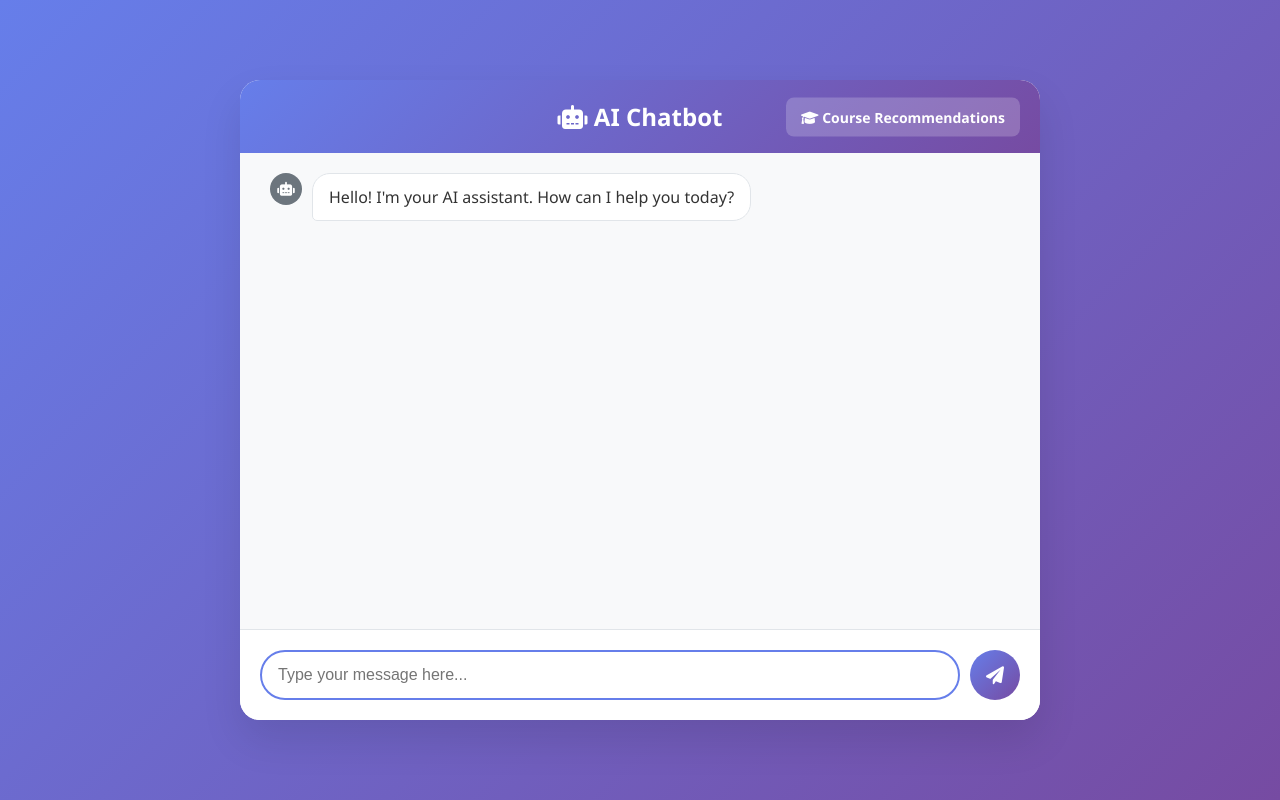
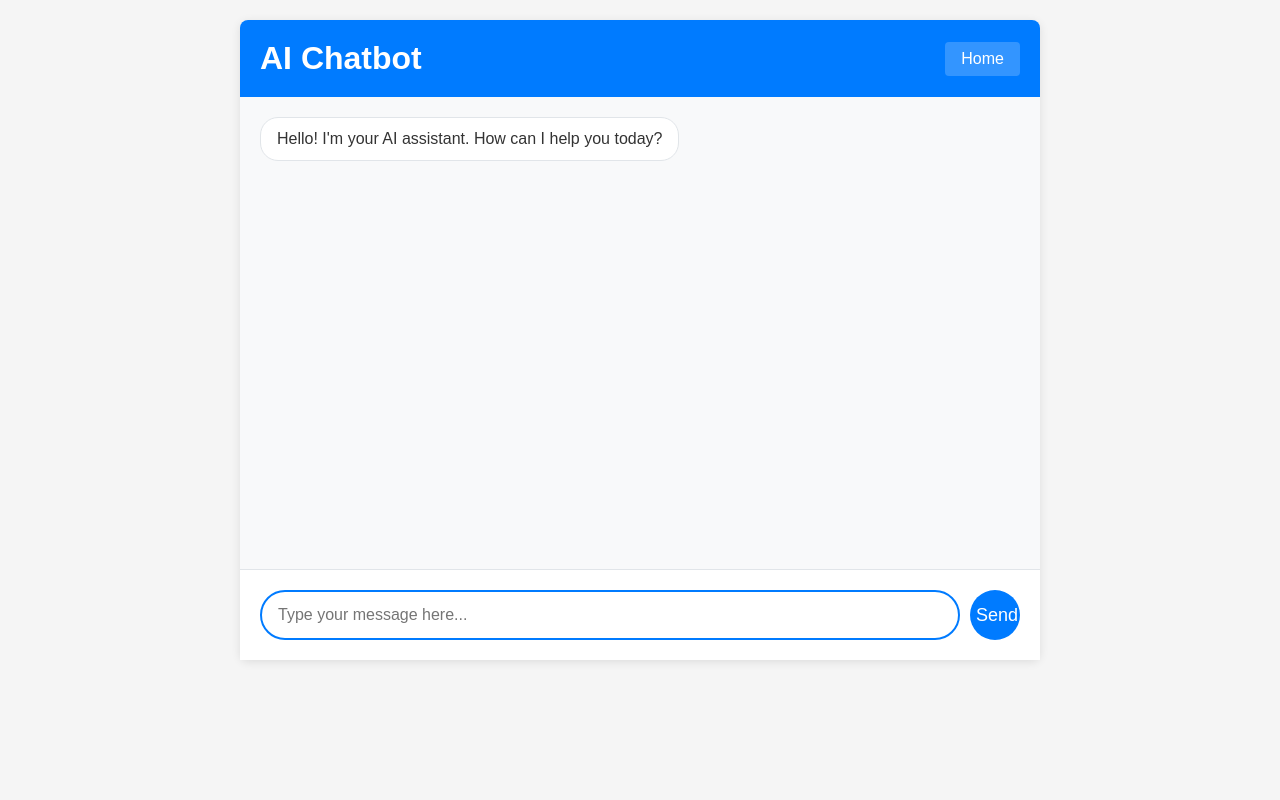
Before and after one commit to Obinario/Flaskbot, a Flask app: page /chatbot in a window 1280 px wide. Run offline with Flask 3, Linux system fonts and the light colour scheme.

Commit message:
Update chatbot.html

```diff
--- a/templates/chatbot.html
+++ b/templates/chatbot.html
@@ -4,62 +4,48 @@
     <meta charset="UTF-8">
     <meta name="viewport" content="width=device-width, initial-scale=1.0">
     <title>AI Chatbot</title>
-    <link href="https://cdnjs.cloudflare.com/ajax/libs/font-awesome/6.0.0/css/all.min.css" rel="stylesheet">
     <style>
-        * {
+        body {
+            font-family: Arial, sans-serif;
             margin: 0;
-            padding: 0;
-            box-sizing: border-box;
+            padding: 20px;
+            background-color: #f5f5f5;
         }
 
-        body {
-            font-family: 'Segoe UI', Tahoma, Geneva, Verdana, sans-serif;
-            background: linear-gradient(135deg, #667eea 0%, #764ba2 100%);
-            height: 100vh;
+        .container {
+            max-width: 800px;
+            margin: 0 auto;
+            background: white;
+            border-radius: 8px;
+            box-shadow: 0 2px 10px rgba(0,0,0,0.1);
             display: flex;
-            justify-content: center;
+            flex-direction: column;
+            height: 80vh;
+        }
+
+        .header {
+            background: #007bff;
+            color: white;
+            padding: 20px;
+            border-radius: 8px 8px 0 0;
+            display: flex;
+            justify-content: space-between;
             align-items: center;
         }
 
-        .chat-container {
-            width: 90%;
-            max-width: 800px;
-            height: 80vh;
-            background: white;
-            border-radius: 20px;
-            box-shadow: 0 20px 40px rgba(0,0,0,0.1);
-            display: flex;
-            flex-direction: column;
-            overflow: hidden;
+        .header h1 {
+            margin: 0;
         }
 
-        .chat-header {
-            background: linear-gradient(135deg, #667eea 0%, #764ba2 100%);
+        .home-link {
             color: white;
-            padding: 20px;
-            text-align: center;
-            font-size: 24px;
-            font-weight: bold;
-            position: relative;
+            text-decoration: none;
+            padding: 8px 16px;
+            background: rgba(255,255,255,0.2);
+            border-radius: 4px;
         }
 
-        .nav-button {
-            position: absolute;
-            right: 20px;
-            top: 50%;
-            transform: translateY(-50%);
-            background: rgba(255,255,255,0.2);
-            color: white;
-            border: none;
-            padding: 10px 15px;
-            border-radius: 8px;
-            cursor: pointer;
-            text-decoration: none;
-            font-size: 14px;
-            transition: background 0.3s;
-        }
-
-        .nav-button:hover {
+        .home-link:hover {
             background: rgba(255,255,255,0.3);
         }
 
@@ -89,87 +75,17 @@
             padding: 12px 16px;
             border-radius: 18px;
             word-wrap: break-word;
-            position: relative;
         }
 
         .message.user .message-content {
-            background: linear-gradient(135deg, #667eea 0%, #764ba2 100%);
+            background: #007bff;
             color: white;
-            border-bottom-right-radius: 5px;
         }
 
         .message.bot .message-content {
             background: white;
             color: #333;
             border: 1px solid #e1e5e9;
-            border-bottom-left-radius: 5px;
-        }
-
-        .message-avatar {
-            width: 32px;
-            height: 32px;
-            border-radius: 50%;
-            display: flex;
-            align-items: center;
-            justify-content: center;
-            margin: 0 10px;
-            font-size: 14px;
-            color: white;
-        }
-
-        .message.user .message-avatar {
-            background: linear-gradient(135deg, #667eea 0%, #764ba2 100%);
-        }
-
-        .message.bot .message-avatar {
-            background: #6c757d;
-        }
-
-        .chat-input-container {
-            padding: 20px;
-            background: white;
-            border-top: 1px solid #e1e5e9;
-            display: flex;
-            gap: 10px;
-        }
-
-        .chat-input {
-            flex: 1;
-            padding: 12px 16px;
-            border: 2px solid #e1e5e9;
-            border-radius: 25px;
-            outline: none;
-            font-size: 16px;
-            transition: border-color 0.3s;
-        }
-
-        .chat-input:focus {
-            border-color: #667eea;
-        }
-
-        .send-button {
-            background: linear-gradient(135deg, #667eea 0%, #764ba2 100%);
-            color: white;
-            border: none;
-            border-radius: 50%;
-            width: 50px;
-            height: 50px;
-            cursor: pointer;
-            display: flex;
-            align-items: center;
-            justify-content: center;
-            font-size: 18px;
-            transition: transform 0.2s;
-        }
-
-        .send-button:hover {
-            transform: scale(1.05);
-        }
-
-        .send-button:disabled {
-            opacity: 0.6;
-            cursor: not-allowed;
-            transform: none;
         }
 
         .typing-indicator {
@@ -178,16 +94,11 @@
             margin-bottom: 15px;
         }
 
-        .typing-indicator .message-avatar {
-            background: #6c757d;
-        }
-
         .typing-dots {
             background: white;
             border: 1px solid #e1e5e9;
             border-radius: 18px;
             padding: 12px 16px;
-            margin-left: 10px;
         }
 
         .typing-dots span {
@@ -217,49 +128,57 @@
             }
         }
 
-        .error-message {
-            background: #f8d7da;
-            color: #721c24;
-            border: 1px solid #f5c6cb;
-            border-radius: 18px;
-            padding: 12px 16px;
-            margin: 10px 0;
-            text-align: center;
+        .chat-input-container {
+            padding: 20px;
+            background: white;
+            border-top: 1px solid #e1e5e9;
+            display: flex;
+            gap: 10px;
         }
 
-        @media (max-width: 768px) {
-            .chat-container {
-                width: 95%;
-                height: 90vh;
-            }
+        .chat-input {
+            flex: 1;
+            padding: 12px 16px;
+            border: 2px solid #e1e5e9;
+            border-radius: 25px;
+            outline: none;
+            font-size: 16px;
+        }
 
-            .message-content {
-                max-width: 85%;
-            }
+        .chat-input:focus {
+            border-color: #007bff;
+        }
 
-            .nav-button {
-                position: static;
-                transform: none;
-                margin-top: 10px;
-                display: inline-block;
-            }
+        .send-button {
+            background: #007bff;
+            color: white;
+            border: none;
+            border-radius: 50%;
+            width: 50px;
+            height: 50px;
+            cursor: pointer;
+            font-size: 18px;
+        }
+
+        .send-button:hover {
+            background: #0056b3;
+        }
+
+        .send-button:disabled {
+            opacity: 0.6;
+            cursor: not-allowed;
         }
     </style>
 </head>
 <body>
-    <div class="chat-container">
-        <div class="chat-header">
-            <i class="fas fa-robot"></i> AI Chatbot
-            <a href="/recommendations" class="nav-button">
-                <i class="fas fa-graduation-cap"></i> Course Recommendations
-            </a>
+    <div class="container">
+        <div class="header">
+            <h1>AI Chatbot</h1>
+            <a href="/" class="home-link">Home</a>
         </div>
 
         <div class="chat-messages" id="chatMessages">
             <div class="message bot">
-                <div class="message-avatar">
-                    <i class="fas fa-robot"></i>
-                </div>
                 <div class="message-content">
                     Hello! I'm your AI assistant. How can I help you today?
                 </div>
@@ -267,9 +186,6 @@
         </div>
 
         <div class="typing-indicator" id="typingIndicator">
-            <div class="message-avatar">
-                <i class="fas fa-robot"></i>
-            </div>
             <div class="typing-dots">
                 <span></span>
                 <span></span>
@@ -279,9 +195,7 @@
 
         <div class="chat-input-container">
             <input type="text" id="chatInput" class="chat-input" placeholder="Type your message here..." autocomplete="off">
-            <button id="sendButton" class="send-button">
-                <i class="fas fa-paper-plane"></i>
-            </button>
+            <button id="sendButton" class="send-button">Send</button>
         </div>
     </div>
 
@@ -291,48 +205,36 @@
         const sendButton = document.getElementById('sendButton');
         const typingIndicator = document.getElementById('typingIndicator');
 
-        // Function to add a message to the chat
         function addMessage(content, isUser = false) {
             const messageDiv = document.createElement('div');
             messageDiv.className = `message ${isUser ? 'user' : 'bot'}`;
-
-            const avatarDiv = document.createElement('div');
-            avatarDiv.className = 'message-avatar';
-            avatarDiv.innerHTML = isUser ? '<i class="fas fa-user"></i>' : '<i class="fas fa-robot"></i>';
 
             const contentDiv = document.createElement('div');
             contentDiv.className = 'message-content';
             contentDiv.textContent = content;
 
-            messageDiv.appendChild(avatarDiv);
             messageDiv.appendChild(contentDiv);
             chatMessages.appendChild(messageDiv);
 
-            // Scroll to bottom
             chatMessages.scrollTop = chatMessages.scrollHeight;
         }
 
-        // Function to show typing indicator
         function showTyping() {
             typingIndicator.style.display = 'flex';
             chatMessages.scrollTop = chatMessages.scrollHeight;
         }
 
-        // Function to hide typing indicator
         function hideTyping() {
             typingIndicator.style.display = 'none';
         }
 
-        // Function to send message
         async function sendMessage() {
             const message = chatInput.value.trim();
             if (!message) return;
 
-            // Add user message
             addMessage(message, true);
             chatInput.value = '';
 
-            // Disable input and show typing
             chatInput.disabled = true;
             sendButton.disabled = true;
             showTyping();
@@ -359,14 +261,12 @@
                 addMessage('Sorry, I encountered an error. Please try again.');
                 console.error('Error:', error);
             } finally {
-                // Re-enable input
                 chatInput.disabled = false;
                 sendButton.disabled = false;
                 chatInput.focus();
             }
         }
 
-        // Event listeners
         sendButton.addEventListener('click', sendMessage);
 
         chatInput.addEventListener('keypress', function(e) {
@@ -376,7 +276,6 @@
             }
         });
 
-        // Focus input on load
         chatInput.focus();
     </script>
 </body>
```
